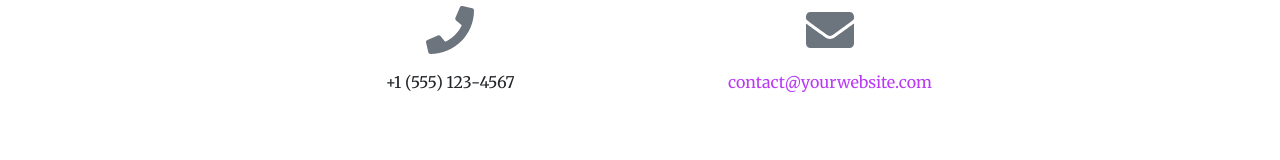
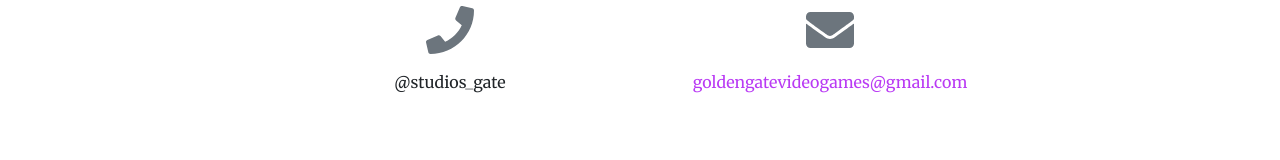
Before and after one commit to goldengatestudios/goldengatestudios.github.io, a plain HTML site: page index.html in a window 1280 px wide. Shown: the part 2851-3011 px from the top of the page. Drawn offline with nearby package versions, Linux system fonts and the light colour scheme.

Commit message:
Update index.html

```diff
--- a/index.html
+++ b/index.html
@@ -146,12 +146,12 @@
             <div class="row">
                 <div class="col-lg-4 ml-auto text-center mb-5 mb-lg-0">
                     <i class="fas fa-phone fa-3x mb-3 text-muted"></i>
-                    <div>+1 (555) 123-4567</div>
+                    <div>@studios_gate</div>
                 </div>
                 <div class="col-lg-4 mr-auto text-center">
                     <i class="fas fa-envelope fa-3x mb-3 text-muted"></i>
                     <!-- Make sure to change the email address in BOTH the anchor text and the link target below!-->
-                    <a class="d-block" href="mailto:contact@yourwebsite.com">contact@yourwebsite.com</a>
+                    <a class="d-block" href="mailto:contact@yourwebsite.com">goldengatevideogames@gmail.com</a>
                 </div>
             </div>
         </div>
```
